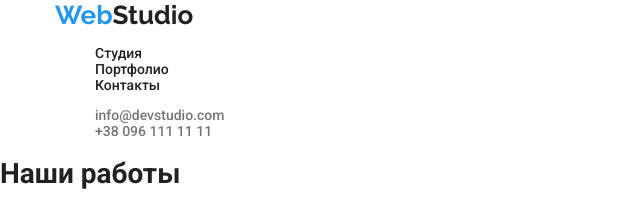
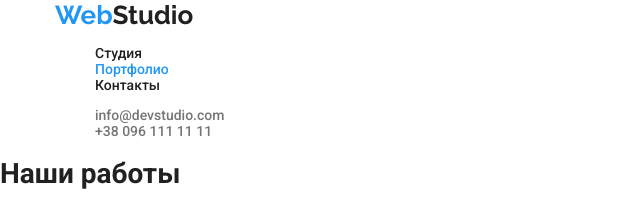
Before and after one commit to Bogdan8633/goit-markup-hw-02, a plain HTML site: page portfolio.html in a window 1280 px wide. Shown: the top 206 px of the page, 0-640 px from the left. Drawn offline with Linux system fonts and the light colour scheme.

Commit message:
Додав клас current

```diff
--- a/css/styles.css
+++ b/css/styles.css
@@ -55,6 +55,7 @@ body {
 .menu-link:focus {
     color: var(--accent-color);
 }
+
 .connection {
     list-style: none;
 }
@@ -195,7 +196,8 @@ display: flex;
 
 
 /*страничка Портфолио*/
-
+.current {
+    color: var(--accent-color);}
 .button {
     color: var(--primery-color);
     background-color: #F5F4FA;
--- a/portfolio.html
+++ b/portfolio.html
@@ -23,7 +23,7 @@
                     <a href="#" class="menu-link">Студия</a>
                 </li>
                 <li class="menu-item">
-                    <a href="/portfolio.html" class="menu-link">Портфолио</a>
+                    <a href="/portfolio.html" class="menu-link current">Портфолио</a>
                 </li>
                 <li class="menu-item">
                     <a href="#" class="menu-link">Контакты</a>
```
